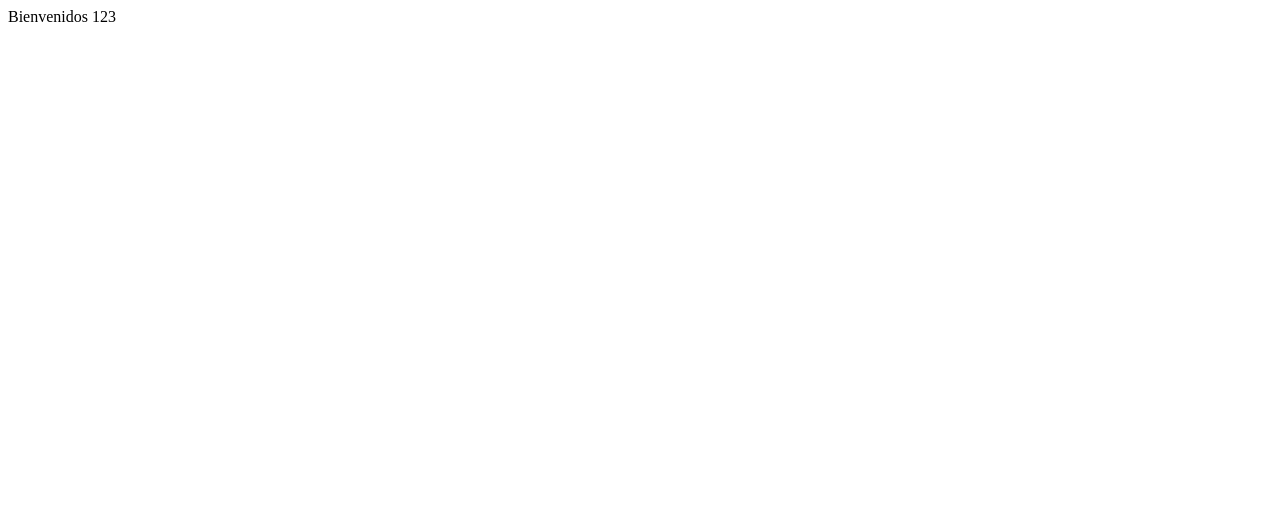
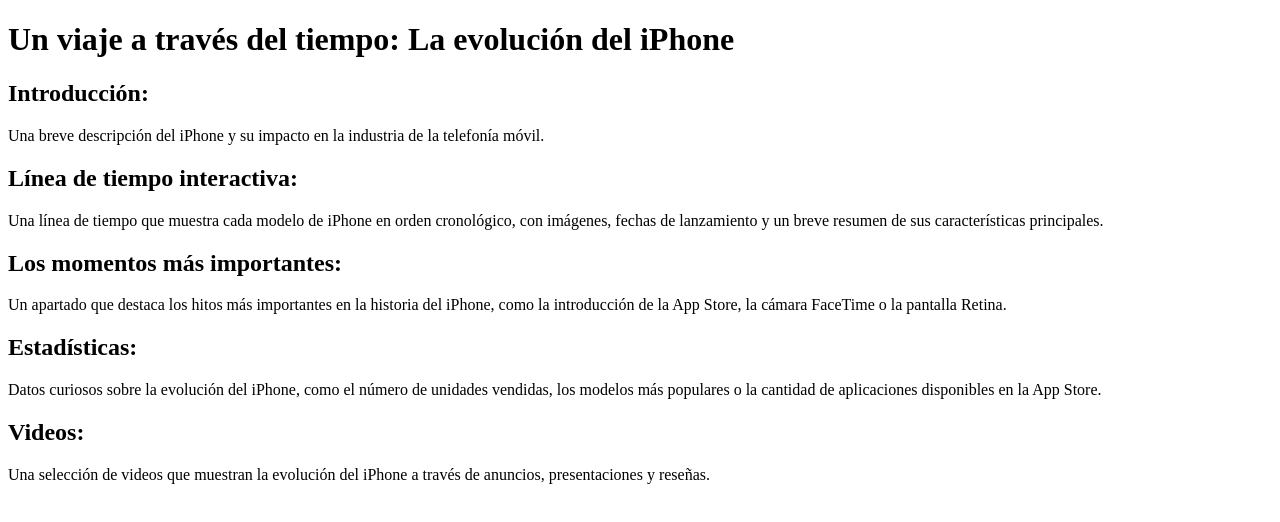
Before and after one commit to esolorzanor/esolorzanor.github.io, a plain HTML site: page index.html in a window 1280 px wide. Drawn offline with Linux system fonts and the light colour scheme.

Commit message:
Contenido de la pagina de inicio

```diff
--- a/index.html
+++ b/index.html
@@ -1,11 +1,41 @@
 <!DOCTYPE html>
-<html lang="en">
+<html lang="es-PE">
 <head>
     <meta charset="UTF-8">
     <meta name="viewport" content="width=device-width, initial-scale=1.0">
-    <title>iPHone Evolution</title>
+    <title>Un viaje a través del tiempo: La evolución del iPhone</title>
 </head>
 <body>
-  Bienvenidos 123
+  <h1>Un viaje a través del tiempo: La evolución del iPhone</h1>
+  <h2>Introducción:</h2>
+  <p>Una breve descripción del iPhone y su impacto en la industria de la
+    telefonía móvil.
+    <!--[Imagen a pantalla completa del iPhone original junto al último modelo] -->
+  </p>
+  <h2>Línea de tiempo interactiva:</h2>
+  <p>Una línea de tiempo que muestra cada modelo de iPhone en orden
+    cronológico, con imágenes, fechas de lanzamiento y un breve resumen
+    de sus características principales.
+  <!-- [Imagen de una línea de tiempo interactiva que muestra la evolución del iPhone]--></p>
+  <h2>Los momentos más importantes:</h2>
+  <p>Un apartado que destaca los hitos más importantes en la historia
+    del iPhone, como la introducción de la App Store, la cámara FaceTime
+    o la pantalla Retina.
+    <!-- [Imagen de un collage con los momentos más importantes del iPhone] -->
+  </p>
+  <h2>Estadísticas:</h2>
+  <p>Datos curiosos sobre la evolución del iPhone, como el número de
+    unidades vendidas, los modelos más populares o la cantidad de
+    aplicaciones disponibles en la App Store.
+    <!-- [Gráficos y tablas con las estadísticas del iPhone] -->
+  </p>
+  <h2>Videos:</h2>
+  <p>
+    Una selección de videos que muestran la evolución del iPhone a través
+    de anuncios, presentaciones y reseñas.
+    <!-- [Videos de YouTube que muestran la evolución del iPhone] -->
+  </p>
+
+
 </body>
 </html>
```
